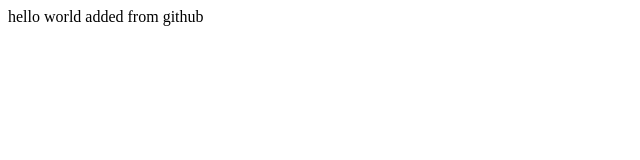
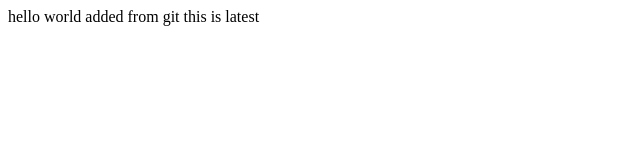
Before and after one commit to Manivardhan-10k/20r_css, a plain HTML site: page index.html in a window 1280 px wide. Shown: the full height of the page, 0-640 px from the left. Drawn offline with Linux system fonts and the light colour scheme.

Commit message:
css code

```diff
--- a/index.html
+++ b/index.html
@@ -9,6 +9,9 @@
 </head>
 <body>
     hello world
-    added from github
+    added from git
+    this is latest
+
+
 </body>
 </html>
```
